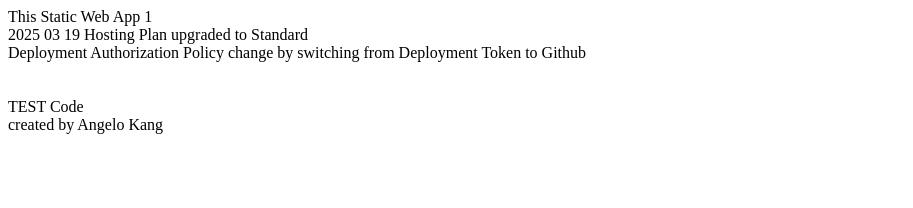
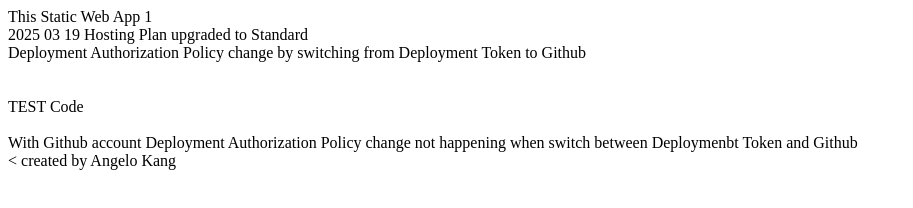
Before and after one commit to stmaryangelo/staticwebapp1, a plain HTML site: page index.html in a window 1280 px wide. Shown: the whole page, without its empty margins (0-913 px from the left). Drawn offline with Linux system fonts and the light colour scheme.

Commit message:
Update index.html

```diff
--- a/index.html
+++ b/index.html
@@ -13,6 +13,9 @@
     <br>
     TEST Code
     <br>
+    <br>
+    With Github account Deployment Authorization Policy change not happening when switch between Deploymenbt Token and Github
+    <br><
     created by Angelo Kang
 
   </body>
```
